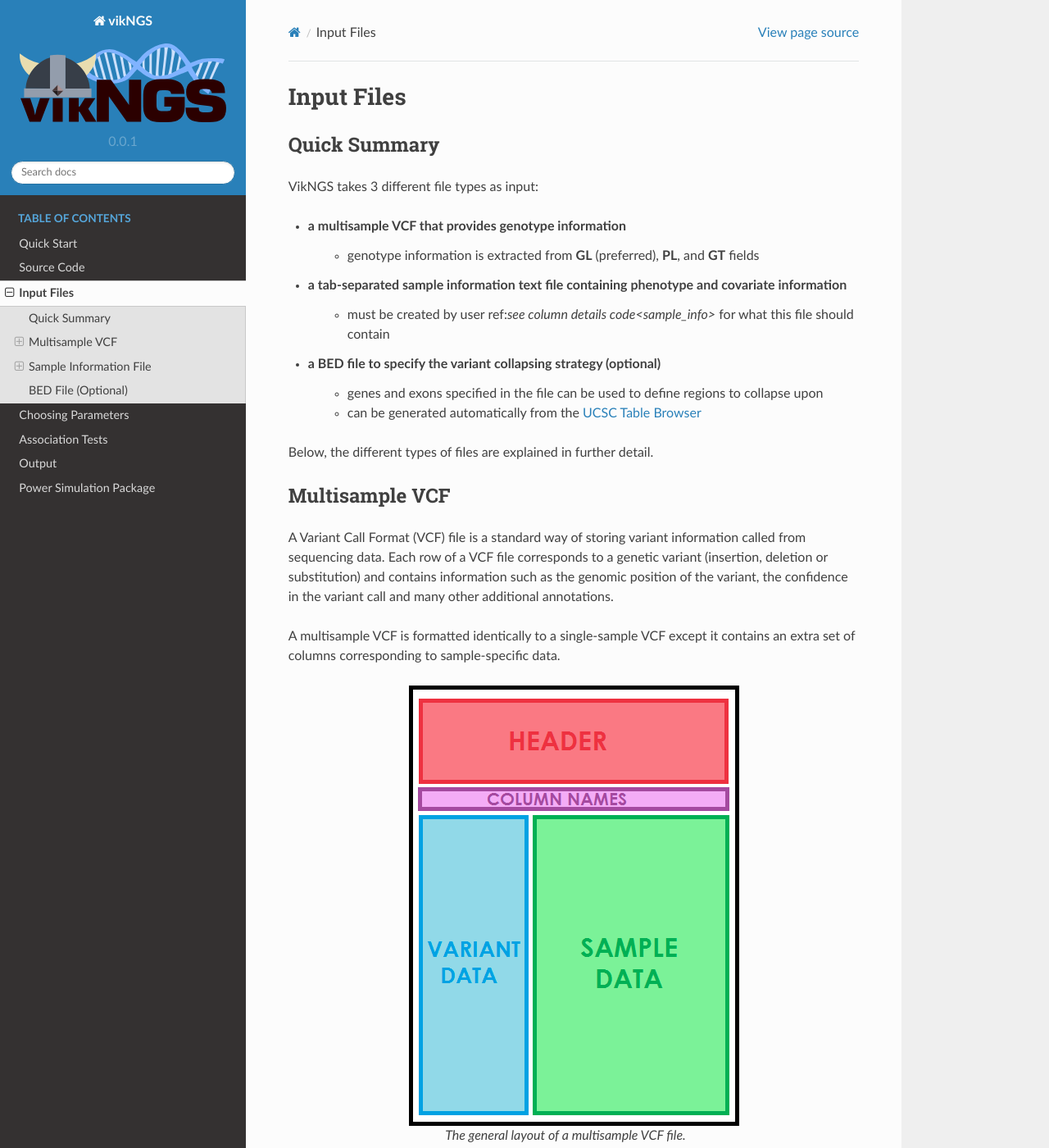
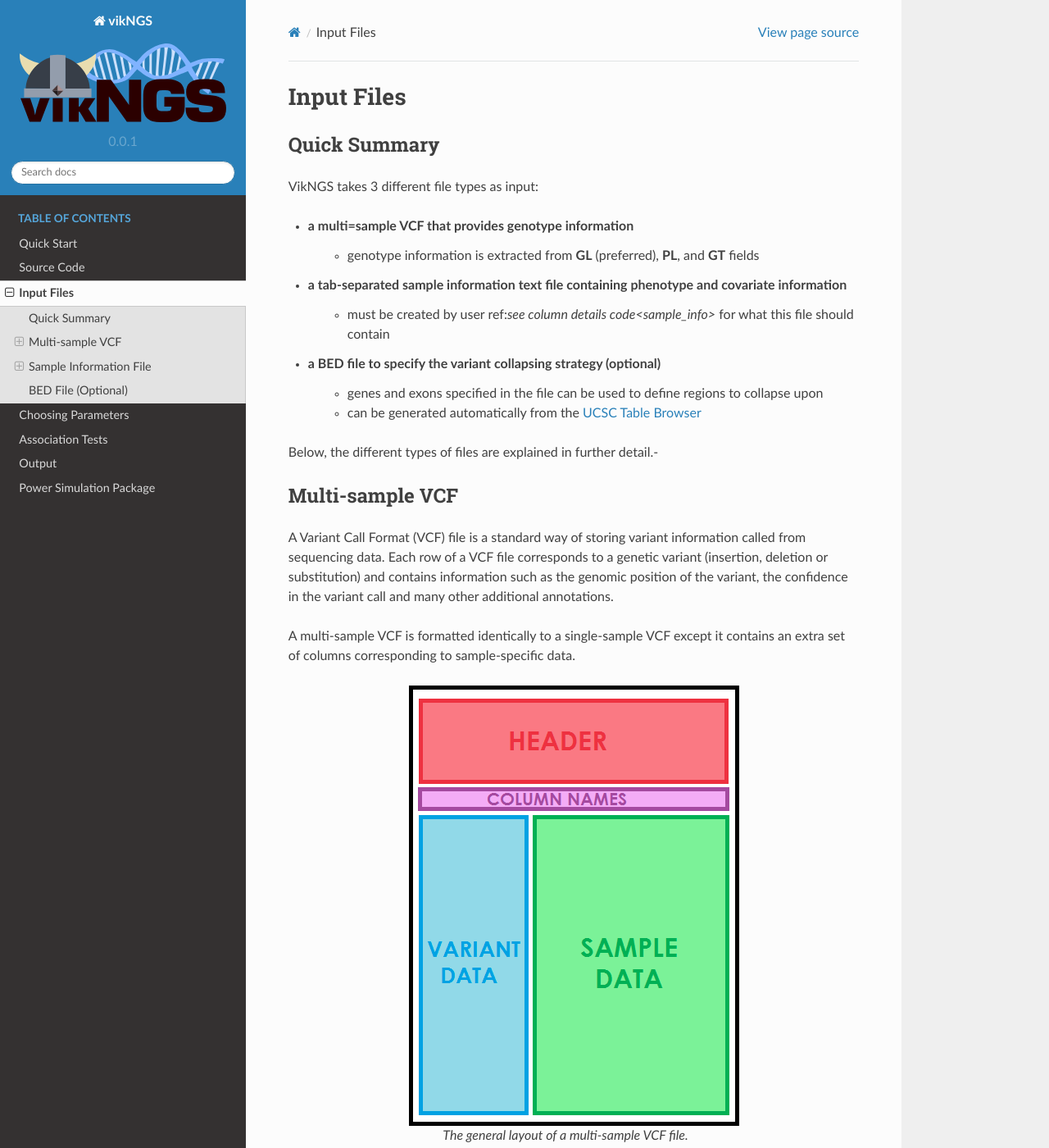
Before and after one commit to ScottMastro/vikngsdocs, a Sphinx documentation site: the page built from source/input.rst, in a window 1280 px wide and 1400 px high. Shown: the whole window at 82% size. Built offline with Sphinx 7.4.7 and the Read the Docs theme 2.0.0, drawn with Linux system fonts in a browser that asks for light colours; some of the changed text lies outside the part shown.

Commit message:
Update input.rst

```diff
--- a/source/input.rst
+++ b/source/input.rst
@@ -8,7 +8,7 @@ Quick Summary
 
 VikNGS takes 3 different file types as input:
 
-- a multisample VCF that provides genotype information
+- a multi=sample VCF that provides genotype information
    - genotype information is extracted from **GL** (preferred), **PL**, and **GT** fields
 - a tab-separated sample information text file containing phenotype and covariate information
    - must be created by user ref:`see column details code<sample_info>` for what this file should contain
@@ -16,28 +16,27 @@ VikNGS takes 3 different file types as input:
    - genes and exons specified in the file can be used to define regions to collapse upon
    - can be generated automatically from the `UCSC Table Browser <http://genome.ucsc.edu/cgi-bin/hgTables>`_
 
-Below, the different types of files are explained in further detail.
-
+Below, the different types of files are explained in further detail.-
 
 .. _multisample_vcf:
 
-Multisample VCF
+Multi-sample VCF
 ---------------
 
 A Variant Call Format (VCF) file is a standard way of storing variant information called from sequencing data. Each row of a VCF file corresponds to a genetic variant (insertion, deletion or substitution) and contains information such as the genomic position of the variant, the confidence in the variant call and many other additional annotations.
 
-A multisample VCF is formatted identically to a single-sample VCF except it contains an extra set of columns corresponding to sample-specific data.
+A multi-sample VCF is formatted identically to a single-sample VCF except it contains an extra set of columns corresponding to sample-specific data.
 
 .. figure:: resources/vcf_layout.png
    :alt: Multsample VCF Layout
    :align: center
 
-   The general layout of a multisample VCF file.
+   The general layout of a multi-sample VCF file.
 
 The first set of lines in a VCF file make up the header and are denoted by the characters *##*. The header includes information about the data source and how the VCF file was constructed. This information is ignored when by VikNGS. The last line of the header is denoted with a single *#* and includes the column names in addition to a unique identifier for every sample. The first nine columns must be (tab-delimited, in order) **CHROM**, **POS**, **ID**, **REF**, **ALT**, **QUAL**, **FILTER**, **INFO** and **FORMAT**. Every subsequent value is expected to be a unique sample identifier.
 
 .. code-block:: python
-   :caption: *Example of a multisample VCF*
+   :caption: *Example of a multi-sample VCF*
 
     ##fileformat=VCFv4.1
     ##FILTER=<ID=PASS,Description="All filters passed">
```
Also changed, not shown: other parts of source/input.rst (+2 -0 lines).
